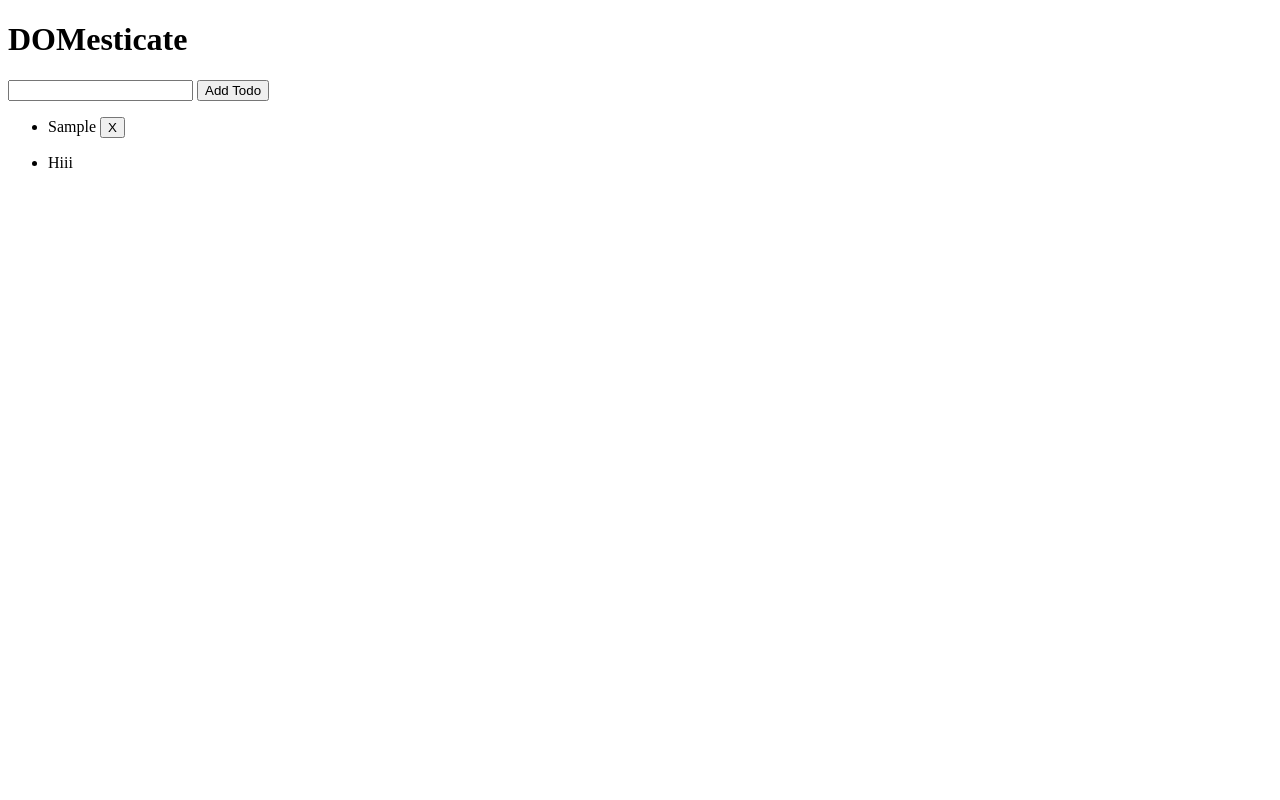
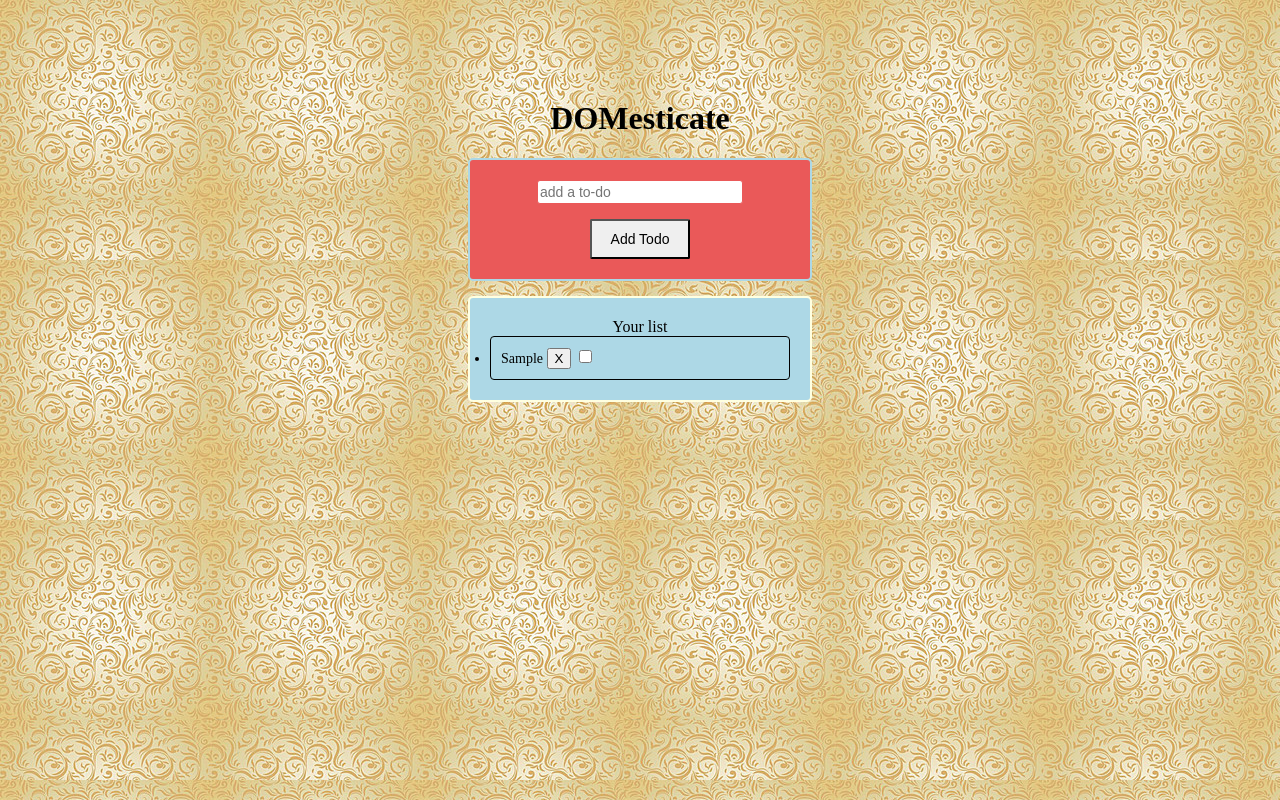
Before and after one commit to mashuDuek/DOMesticate, a website built with webpack: page index.html in a window 1280 px wide. Both pictures are taken after typing "Sample" into the empty fields and a click on the button "Add Todo". Built offline with nearby package versions, Linux system fonts and the light colour scheme.

Commit message:
add background image and styling to entire page

```diff
--- a/index.html
+++ b/index.html
@@ -7,40 +7,20 @@
     <script type="text/javascript" src="./src/dom_node_handles.js"></script>
     <script type="text/javascript" src="./src/index.js"></script>
     <script type="text/javascript" src="./src/setup.js"></script>
+    <link rel="stylesheet" href="./public/stylesheets/styles.css" />
 
   </head>
   <body>
     <h1>DOMesticate</h1>
 
     <form class="form">
-      <input type="text" class="user-input" value="">
+      <input type="text" class="user-input" placeholder="add a to-do">
       <button type="submit" class="create-todo">Add Todo</button>
     </form>
 
-    <ul class="todo-list"></ul>
-    <ul>
-      <li>Hiii</li>
+    <ul class="todo-list">
+      <li class="first-child">Your list</li>
     </ul>
-
-    <!-- <script type="text/javascript">
-      const addItem = () => {
-        $domesticate(".submit").on("click", e => {
-          e.preventDefault();
-          const value = document.querySelectorAll('.input').value;
-          if (value) {
-            $domesticate('.todo-list').append(
-              `<li class="list-item">
-                <span class="item">${value}</span>
-                <button class="delete">X</button>
-              </li>`);
-          }
-          document.querySelectorAll('.input').value = "";
-        });
-      };
-
-
-      $domesticate(() => { addItem() });
-    </script> -->
 
   </body>
 </html>
--- /dev/null
+++ b/public/stylesheets/styles.css
@@ -0,0 +1,93 @@
+body {
+  background-image: url('../new-background.jpg');
+}
+
+h1 {
+  display: flex;
+  justify-content: center;
+  margin-top: 100px;
+}
+
+.form {
+  background-color: #EA5959;
+  display: flex;
+  flex-direction: column;
+  margin: auto;
+  width: 300px;
+  padding: 20px;
+  border-radius: 5px;
+  border: 2px solid lightblue;
+}
+
+.user-input {
+  margin: auto;
+  margin-bottom: 15px;
+  height: 20px;
+  border-radius: 3px;
+  border: 1px solid #EA5959;
+  width: 200px;
+  font-size: 14px;
+}
+
+.user-input:focus {
+  border: 1px solid lightblue;
+  transition-duration: 1s;
+  width: 300px;
+}
+
+.create-todo {
+  width: 100px;
+  margin: auto;
+  padding: 10px;
+  font-size: 14px;
+  border-radius: 2px;
+  height: 40px;
+}
+
+.create-todo:hover {
+  height: 40px;
+  font-size: 16px;
+  cursor: pointer;
+  background-color: #FAC6C6;
+  border-radius: 5px;
+  transition-duration: .2s;
+}
+
+.todo-list {
+  width: 300px;
+  margin: auto;
+  margin-top: 15px;
+  padding: 20px;
+  background-color: lightblue;
+  border-radius: 5px;
+  border: 2px solid lightyellow;
+}
+
+.first-child {
+  list-style: none;
+  display: flex;
+  justify-content: center;
+}
+
+.list-item {
+  margin: 10px;
+  border-radius: 4px;
+  margin: auto;
+  padding: 10px;
+  border: 1px solid black;
+  font-size: 14px;
+}
+
+.complete-item:hover {
+  cursor: pointer;
+}
+
+.delete:hover {
+  cursor: pointer;
+  background-color: #FAC6C6;
+  transition-duration: .2s;
+}
+
+.strikethrough {
+  text-decoration: line-through;
+}
--- a/src/setup.js
+++ b/src/setup.js
@@ -1,4 +1,4 @@
-const addItem = () => {
+const addItemToTodos = () => {
   $domesticate(".form").on("submit", e => {
     e.preventDefault();
     const value = document.querySelectorAll('.user-input')[0].value;
@@ -7,13 +7,15 @@ const addItem = () => {
         `<li class="list-item">
           <span class="item">${value}</span>
           <button class="delete">X</button>
-        </li>`);
+          <input type="checkbox" class="complete-item"></input>
+        </li>`
+      );
     }
     document.querySelectorAll('.user-input')[0].value = "";
   });
 };
 
-const removeItem = () => {
+const removeItemFromTodos = () => {
   $domesticate(".todo-list").on("click", e => {
     if ($domesticate(e.target).attr("class") === "delete") {
       $domesticate(e.target).parent().remove();
@@ -21,7 +23,16 @@ const removeItem = () => {
   });
 };
 
+const completeItem = () => {
+  $domesticate(".todo-list").on("click", e => {
+    if ($domesticate(e.target).attr("class") === "complete-item") {
+      $domesticate(e.target).parent().toggleClass('strikethrough');
+    }
+  });
+};
+
 $domesticate(() => {
-  addItem();
-  removeItem();
+  addItemToTodos();
+  removeItemFromTodos();
+  completeItem();
 });
```
Also changed, not shown: public/background.jpg (added), public/new-background.jpg (added).
